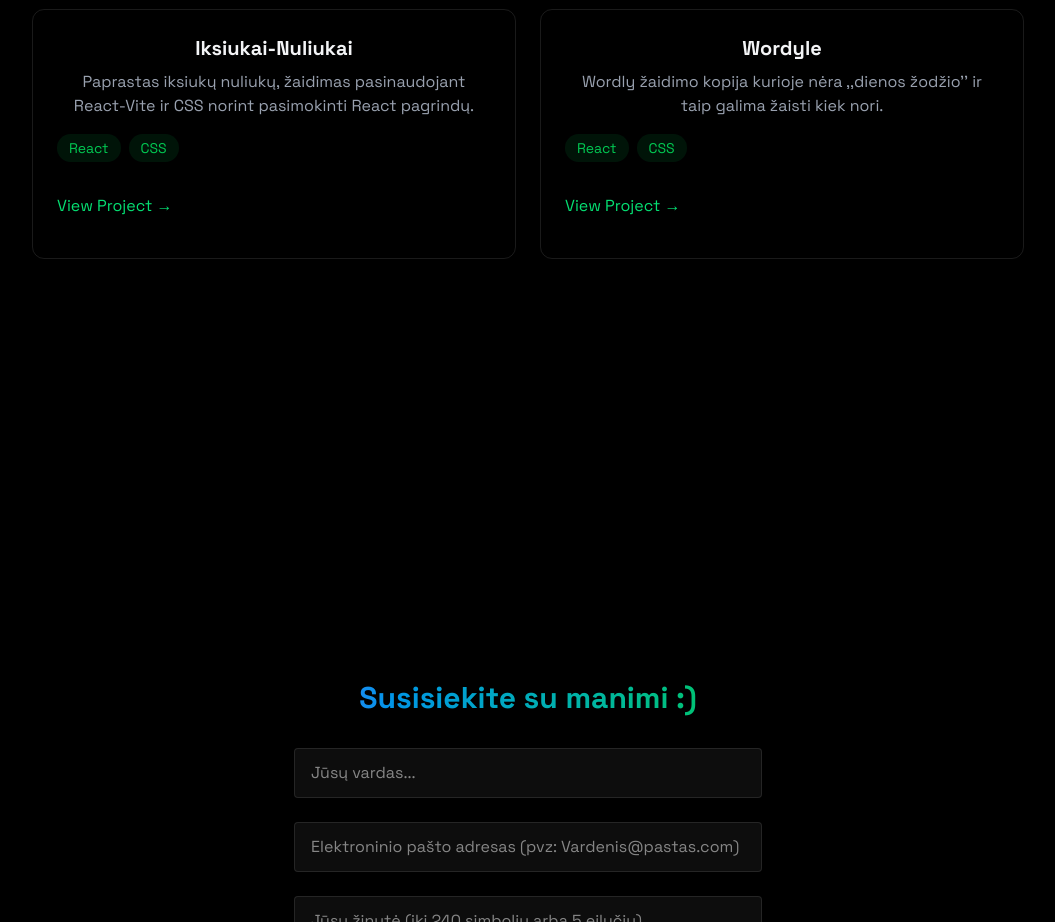
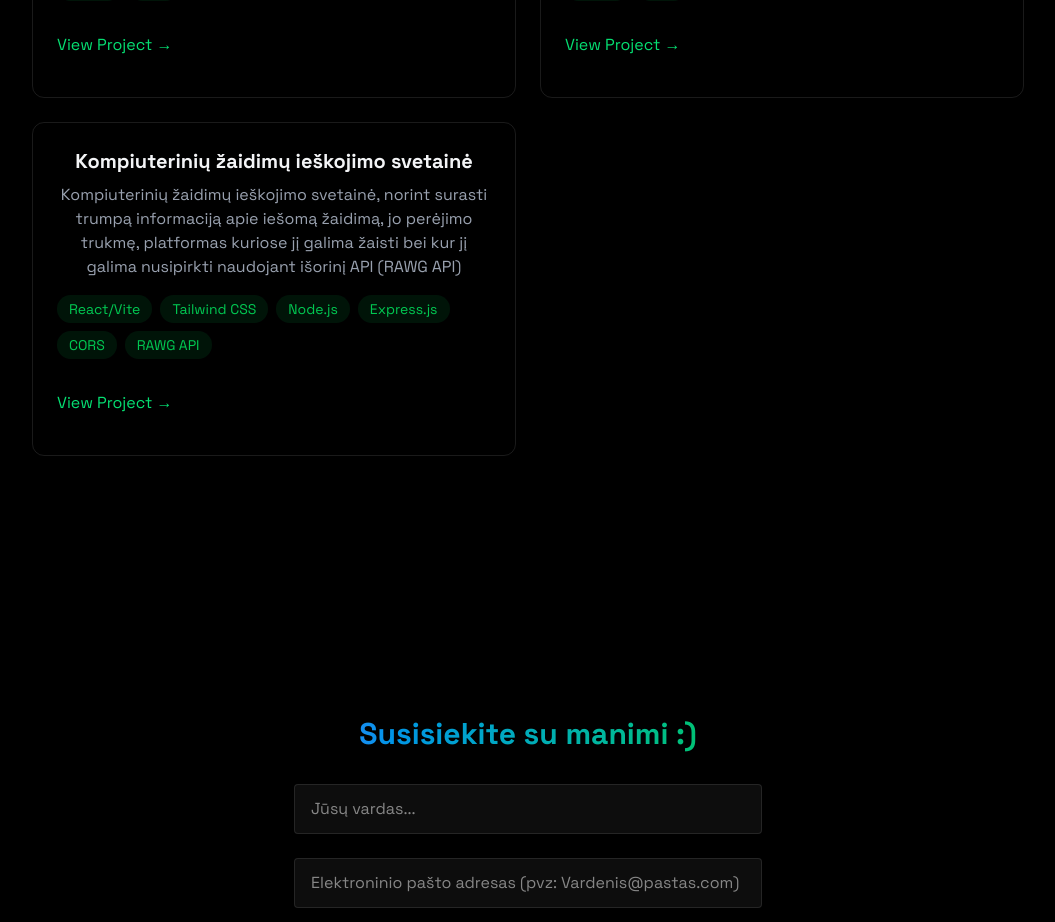
Before and after one commit to RimgaudasGreenhat/rimgaudo-portfolio, a React (Vite) app: page / in a window 1280 px wide. Shown: the part 2060-2982 px from the top of the page, without its empty margins (112-1167 px from the left). Built offline with nearby package versions, Linux system fonts and the light colour scheme; the HTML template or start-up script is replaced by a standard one.

Commit message:
gameSearchAppoPridėjimasPrieSavoProjektu

```diff
--- a/src/components/sections/Projects.jsx
+++ b/src/components/sections/Projects.jsx
@@ -77,6 +77,45 @@
                 </a>
               </div>
             </div>
+            <div
+              className="
+              glass p-6 rounded-xl border border-white/10
+              hover:-translate-y-1 hover:border-blue-500/30
+              hover:shadow-[0_4px_20px_rgba(59,130,246,0.1)]
+              transition-all
+            "
+            >
+              <h3 className="text-xl font-bold mb-2">Kompiuterinių žaidimų ieškojimo svetainė</h3>
+              <p className="text-gray-400 mb-4">
+                Kompiuterinių žaidimų ieškojimo svetainė, norint surasti trumpą informaciją apie iešomą žaidimą, jo perėjimo trukmę, platformas kuriose jį galima žaisti bei kur jį galima nusipirkti naudojant išorinį API (RAWG API)
+              </p>
+              <div className="flex flex-wrap gap-2 mb-4">
+                {["React/Vite", "Tailwind CSS", "Node.js", "Express.js", "CORS", "RAWG API"].map(
+                  (tech) => (
+                    <span
+                      key={tech}
+                      className="
+                      bg-green-500/10 text-green-500 py-1 px-3
+                      rounded-full text-sm
+                      transition
+                      hover:bg-blue-500/20 hover:-translate-y-0.5
+                      hover:shadow-[0_2px_8px_rgba(59,130,246,0.2)]
+                    "
+                    >
+                      {tech}
+                    </span>
+                  )
+                )}
+              </div>
+              <div className="flex justify-between items-center">
+                <a
+                  href="https://gamesearchapp.onrender.com"
+                  className="text-green-400 hover:text-blue-300 transition-colors my-4"
+                >
+                  View Project →
+                </a>
+              </div>
+            </div>
           </div>
         </div>
       </RevealOnScroll>
```
